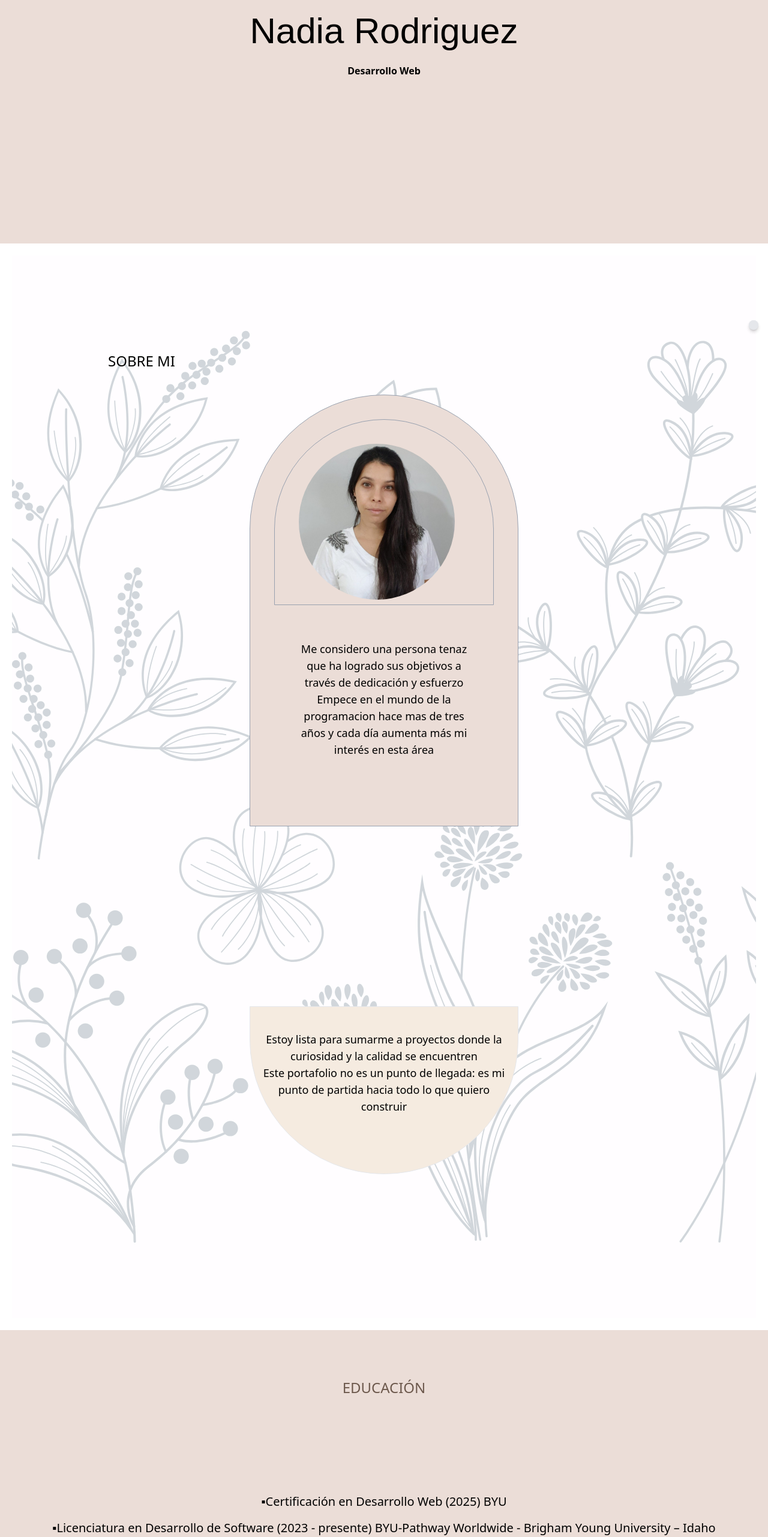
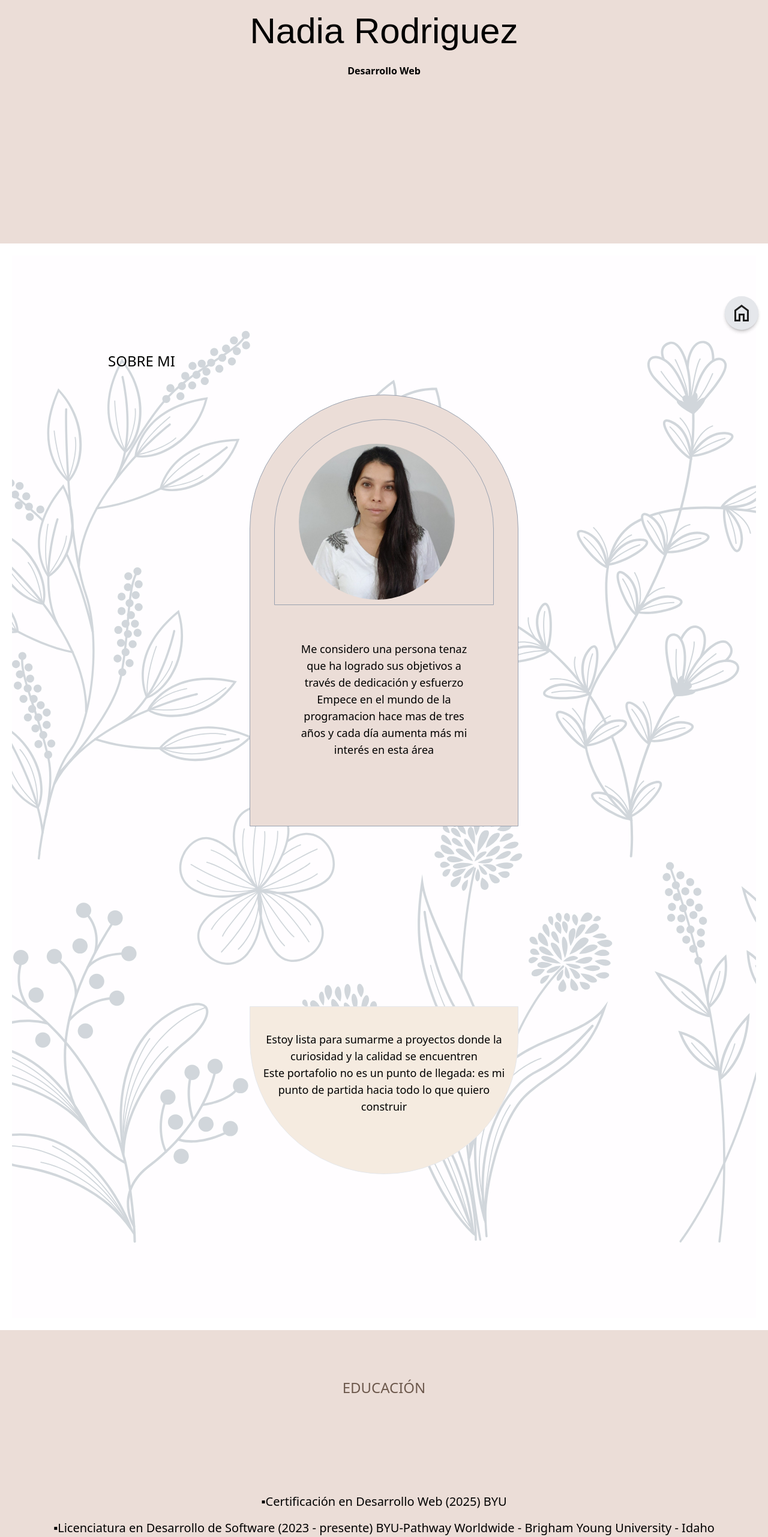
Before and after one commit to NaNajli/portfolio-2025, a Next.js app: page / in a window 1280 px wide. Shown: the part 234-2797 px from the top of the page at 60% size. Built offline with nearby package versions, Linux system fonts and the light colour scheme; a web font is replaced by a local one.

Commit message:
home boton

```diff
--- a/app/about/page.tsx
+++ b/app/about/page.tsx
@@ -26,7 +26,7 @@ export default function About() {
   Este portafolio no es un punto de llegada: es mi punto de partida hacia todo lo que quiero construir
     </p>
   </div>
-  <Link href="/" className="fixed bottom-4 right-4 p-2 bg-gray-200 rounded-full shadow-md hover:bg-gray-300 transition"></Link>
+  <Link href="/" className="fixed bottom-4 right-4 p-2 bg-gray-200 rounded-full shadow-md hover:bg-gray-300 transition"> <Image className='w-10 rounded-full center' src="/home.svg" alt="Profile" width={20} height={20}/></Link>
 
 </div>
 </div>
--- a/app/components/header.tsx
+++ b/app/components/header.tsx
@@ -1,4 +1,6 @@
 import { Italiana } from "next/font/google";
+import Image from "next/image";
+import Link from "next/link";
 
 const italiana = Italiana({
   variable: '--Static',
@@ -15,6 +17,7 @@ const Header = () => {
     </h1>
     <h2 className='text-center font-bold '>Desarrollo Web</h2>
     <div className="bg-[#ebddd7] p-30"></div>
+      <Link href="/" className="fixed bottom-4 right-4 p-2 bg-gray-200 rounded-full shadow-md hover:bg-gray-300 transition"> <Image className='w-10 rounded-full center' src="/home.svg" alt="Profile" width={20} height={20}/></Link>
     </header>
     </>
   )
--- a/app/contact/page.tsx
+++ b/app/contact/page.tsx
@@ -1,10 +1,11 @@
 import Link from "next/link"
+import Image from "next/image"
 
 export default function Contact() {
   return (
   <>
   <h1>Proximamente Contacto...</h1>
-  <Link href="/" className="fixed bottom-4 right-4 p-2 bg-gray-200 rounded-full shadow-md hover:bg-gray-300 transition"></Link>
+    <Link href="/" className="fixed bottom-4 right-4 p-2 bg-gray-200 rounded-full shadow-md hover:bg-gray-300 transition"> <Image className='w-10 rounded-full center' src="/home.svg" alt="Profile" width={20} height={20}/></Link>
   </>
   )
 }
--- a/app/education/page.tsx
+++ b/app/education/page.tsx
@@ -1,5 +1,6 @@
 import TechSlider from '../components/carousel'
 import Link from 'next/link'
+import Image from 'next/image'
 
 export default function Education() {
   return (
@@ -8,14 +9,14 @@ export default function Education() {
   <div>
     <h1 className='text-2xl antialiased uppercase text-center mt-20 mb-20 text-[#6c584c]'>Educación</h1>
     <ul className='text-xl text-center space-y-4 mt-40'>
-     <li >▪Certificación en Desarrollo Web (2025) BYU</li>
-     <li >▪Licenciatura en Desarrollo de Software (2023 - presente) BYU-Pathway Worldwide - Brigham Young University – Idaho</li>
-     <li >▪Certificado en Programación Web e Informática (2024) BYU</li>
-     <li >▪Curso de Testing Manual Ágil con Herramientas (2023) Universidad Tecnológica Nacional (UTN)</li>
+     <li>▪Certificación en Desarrollo Web (2025) BYU</li>
+     <li>▪Licenciatura en Desarrollo de Software (2023 - presente) BYU-Pathway Worldwide - Brigham Young University - Idaho</li>
+     <li>▪Certificado en Programación Web e Informática (2024) BYU</li>
+     <li>▪Curso de Testing Manual Ágil con Herramientas (2023) Universidad Tecnológica Nacional (UTN)</li>
     </ul>
   </div>
 </div>
-<Link href="/" className="fixed bottom-4 right-4 p-2 bg-gray-200 rounded-full shadow-md hover:bg-gray-300 transition"></Link>
+<Link href="/" className="fixed bottom-4 right-4 p-2 bg-gray-200 rounded-full shadow-md hover:bg-gray-300 transition"> <Image className='w-10 rounded-full center' src="/home.svg" alt="Profile" width={20} height={20}/></Link>
 <TechSlider></TechSlider>
 </>
   )
--- a/app/projects/page.tsx
+++ b/app/projects/page.tsx
@@ -1,10 +1,11 @@
 import Link from "next/link"
+import Image from "next/image"
 
 export default function Projects() {
   return (
   <>
   <h1>Proximamente Proyectos..</h1>
-  <Link href="/" className="fixed bottom-4 right-4 p-2 bg-gray-200 rounded-full shadow-md hover:bg-gray-300 transition"></Link>
+    <Link href="/" className="fixed bottom-4 right-4 p-2 bg-gray-200 rounded-full shadow-md hover:bg-gray-300 transition"> <Image className='w-10 rounded-full center' src="/home.svg" alt="Profile" width={20} height={20}/></Link>
 
 
   </>
```
Also changed, not shown: public/home.svg (added).
